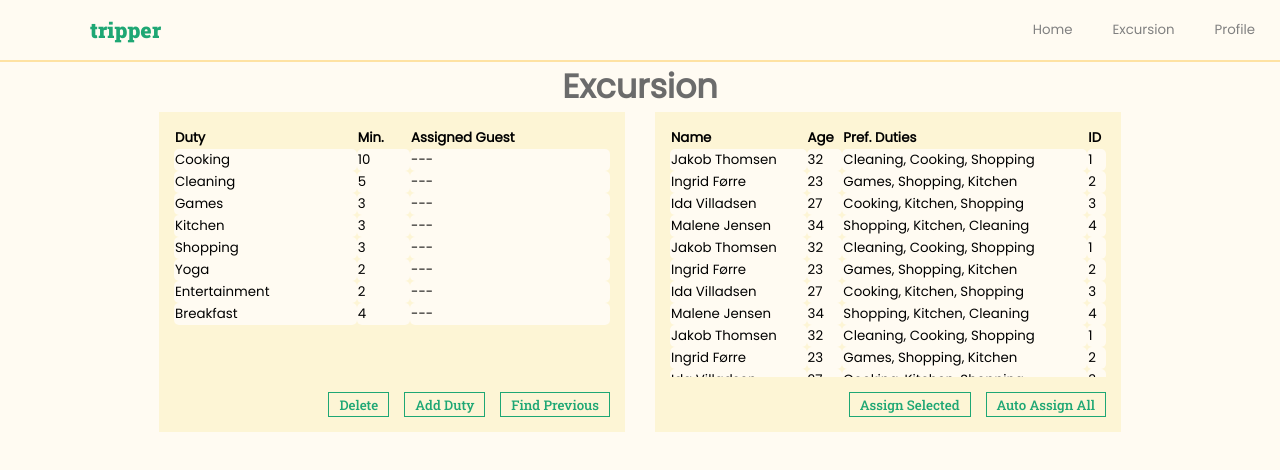
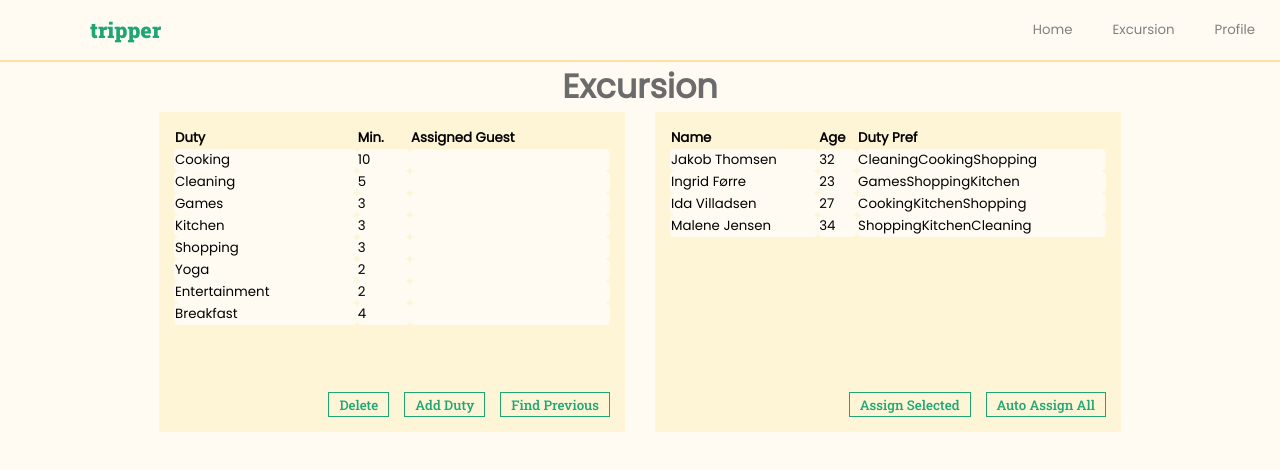
Before and after one commit to Ida-beep/Tripper, a React (Create React App) app: page /Excursion in a window 1280 px wide. Shown: the top 470 px of the page. Built offline with nearby package versions, Linux system fonts and the light colour scheme.

Commit message:
TableScaffold is replacing XDutyInfo+XGuestDuty

```diff
--- /dev/null
+++ b/src/components/ExDuty/TableScaffold.js
@@ -0,0 +1,41 @@
+import react from "react";
+
+function TableHeader(props){
+    return(
+        <th>{props.theader}</th>
+    )
+}
+function TableRowData(props){
+    return(
+        <td>{props.tdata[props.h]}</td>
+    )
+}
+
+function TableData(props){
+    const tDataItem = props.theader.map(header => <TableRowData tdata={props.tdata} h={header}/>)
+    return(
+        <tr>
+            {tDataItem}
+        </tr>
+    )
+}
+
+function TableScaffold(props){
+    const tableHeaders = props.theaders.map(tableheader => <TableHeader theader={tableheader} />)
+    const tableData = props.tdata.map(tdata => <TableData theader={props.tkey} tdata={tdata}/>)
+
+    return(
+        <table>
+            <thead>
+                <tr>
+                    {tableHeaders}
+                </tr>
+            </thead>
+            <tbody>
+                    {tableData}
+            </tbody>
+        </table>
+    )
+}
+
+export default TableScaffold
--- a/src/components/ExDuty/XDutiesCard.js
+++ b/src/components/ExDuty/XDutiesCard.js
@@ -1,25 +1,19 @@
 import React from "react"
 import duties from "../data/dutyList"
-import XDutyInfo from './XDutyInfo.js'
+import TableScaffold from "./TableScaffold"
 
 function XDutiesCard(){
-    const duty = duties.map(duties => <XDutyInfo duty={duties} />)
-
     return (
         <div className="card-container">
             <div className="table-container" >
-            <table>
-                <thead>
-                    <tr>
-                        <th>Duty</th>
-                        <th>Min.</th>
-                        <th>Assigned Guest</th>
-                    </tr>
-                </thead>
-                <tbody>
-                    {duty}
-                </tbody>
-            </table>
+                <TableScaffold
+                    // Pass the key name from database object in array matching headers
+                    tkey={["name","minPeopleRequired","assignedGuests"]}
+                    //Pass Real headers in array
+                    theaders={["Duty","Min.","Assigned Guest"]}
+                    // Pass object data source
+                    tdata={duties}
+                />
             </div>
                 <div className="button-container">
                     <button className="ButtonExtraSmall">Delete</button>
--- a/src/components/ExDuty/XDutyInfo.js
+++ /dev/null
@@ -1,13 +0,0 @@
-import React from "react"
-
-function XDutyInfo(props){
-    return (
-        <tr>
-            <td>{props.duty.name}</td>
-            <td>{props.duty.minPeopleRequired}</td>
-            <td>---</td>
-        </tr>
-    )
-}
-
-export default XDutyInfo
--- a/src/components/ExDuty/XGuestDuty.js
+++ /dev/null
@@ -1,15 +0,0 @@
-import React from "react"
-
-
-function XGuestDuty(props){
-        return(
-        <tr>
-            <td>{props.data.name}</td>
-            <td>{props.data.age}</td>
-            <td>{props.data.dutypreferences[0]}, {props.data.dutypreferences[1]}, {props.data.dutypreferences[2]}</td>
-            <td>{props.data.id}</td>
-        </tr>
-        )
-}
-
-export default XGuestDuty
--- a/src/components/ExDuty/XGuestDutyCard.js
+++ b/src/components/ExDuty/XGuestDutyCard.js
@@ -1,28 +1,24 @@
 import React from 'react'
 import participantData from '../data/participantData.js'
-import XGuestDuty from "./XGuestDuty"
+import TableScaffold from './TableScaffold.js'
+
+
+
 
 function XGuestDutyCard () {
-    const partData = participantData.map(data => <XGuestDuty data={data}  />);
+    // const partData = participantData.map(data => <XGuestDuty data={data}  />);
     return (
+
     <div className="card-container">
+
         <div className="table-container">
-            <table>
-                <thead>
-                    <tr>
-                        <th>Name</th>
-                        <th>Age</th>
-                        <th>Pref. Duties</th>
-                        <th>ID</th>
-                    </tr>
-                </thead>
-                <tbody>
-                    {partData}
-                    {partData}
-                    {partData}
-                </tbody>
-            </table>
+            <TableScaffold
+                tkey={["name","age","dutypreferences"]}
+                theaders={["Name","Age","Duty Pref"]}
+                tdata={participantData}
+            />
         </div>
+
         <div className="button-container">
             <button className="ButtonExtraSmall">Assign Selected</button>
             <button className="ButtonExtraSmall">Auto Assign All</button>
```
